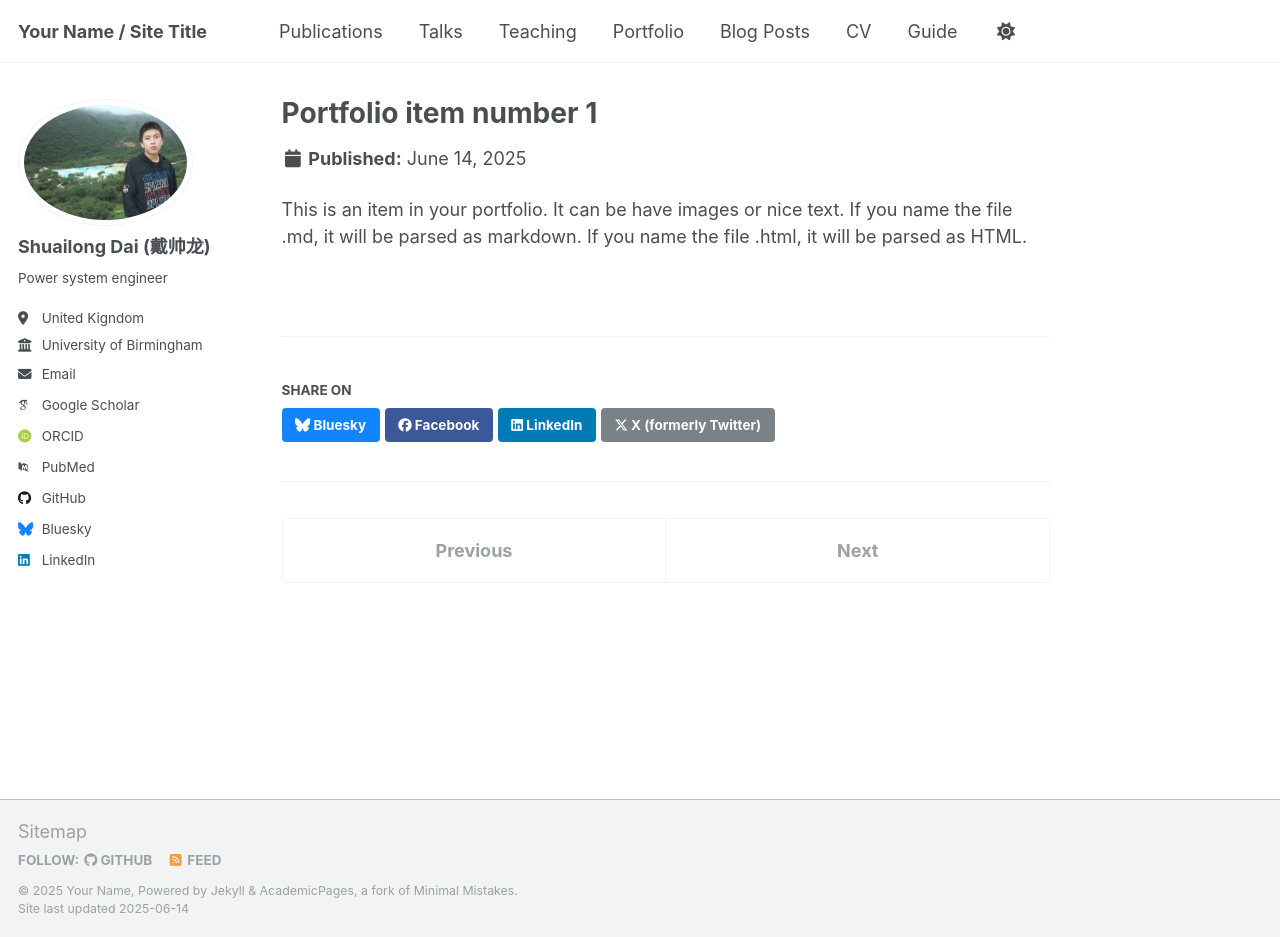
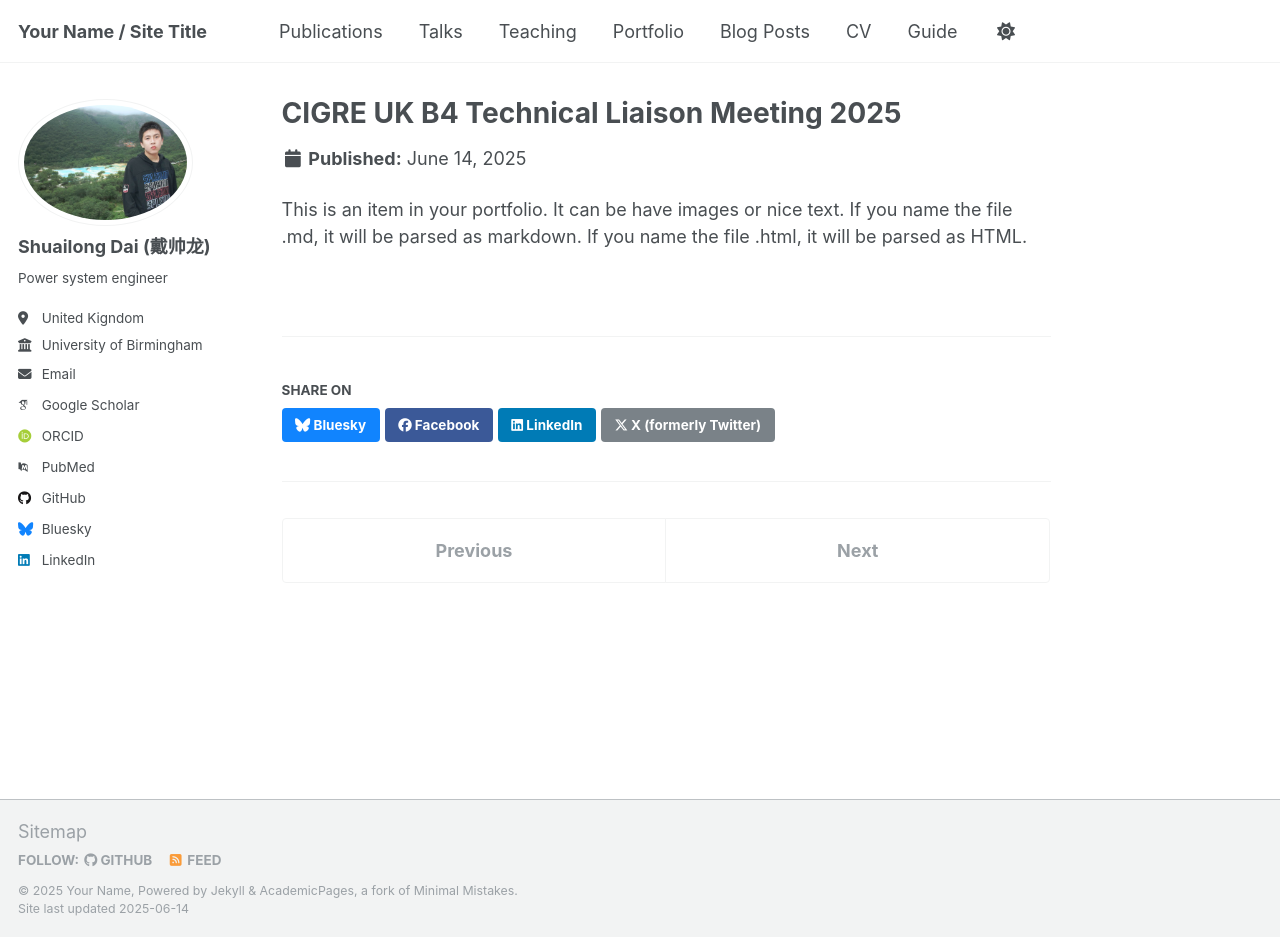
Before and after one commit to ShuailongDai/ShuailongDai.github.io, a Jekyll site: the page built from _portfolio/portfolio-1.md, in a window 1280 px wide and 937 px high. Built offline with Jekyll 4.4.1, drawn with Linux system fonts in a browser that asks for light colours; some web fonts are replaced.

Commit message:
Update portfolio-1.md

```diff
--- a/_portfolio/portfolio-1.md
+++ b/_portfolio/portfolio-1.md
@@ -1,6 +1,6 @@
 ---
-title: "Portfolio item number 1"
-excerpt: "Short description of portfolio item number 1<br/><img src='/images/500x300.png'>"
+title: "CIGRE UK B4 Technical Liaison Meeting 2025"
+excerpt: "Shuailong Dai, Power Systems Engineer at NESO, introduced a Frequency Scan Toolbox, a data-driven solution for impedance-based stability analysis. He demonstrated how this tool can aid in accurately representing network behaviour and identifying potential stability issues.<br/><img src='/images/500x300.png'>"
 collection: portfolio
 ---
 
```
